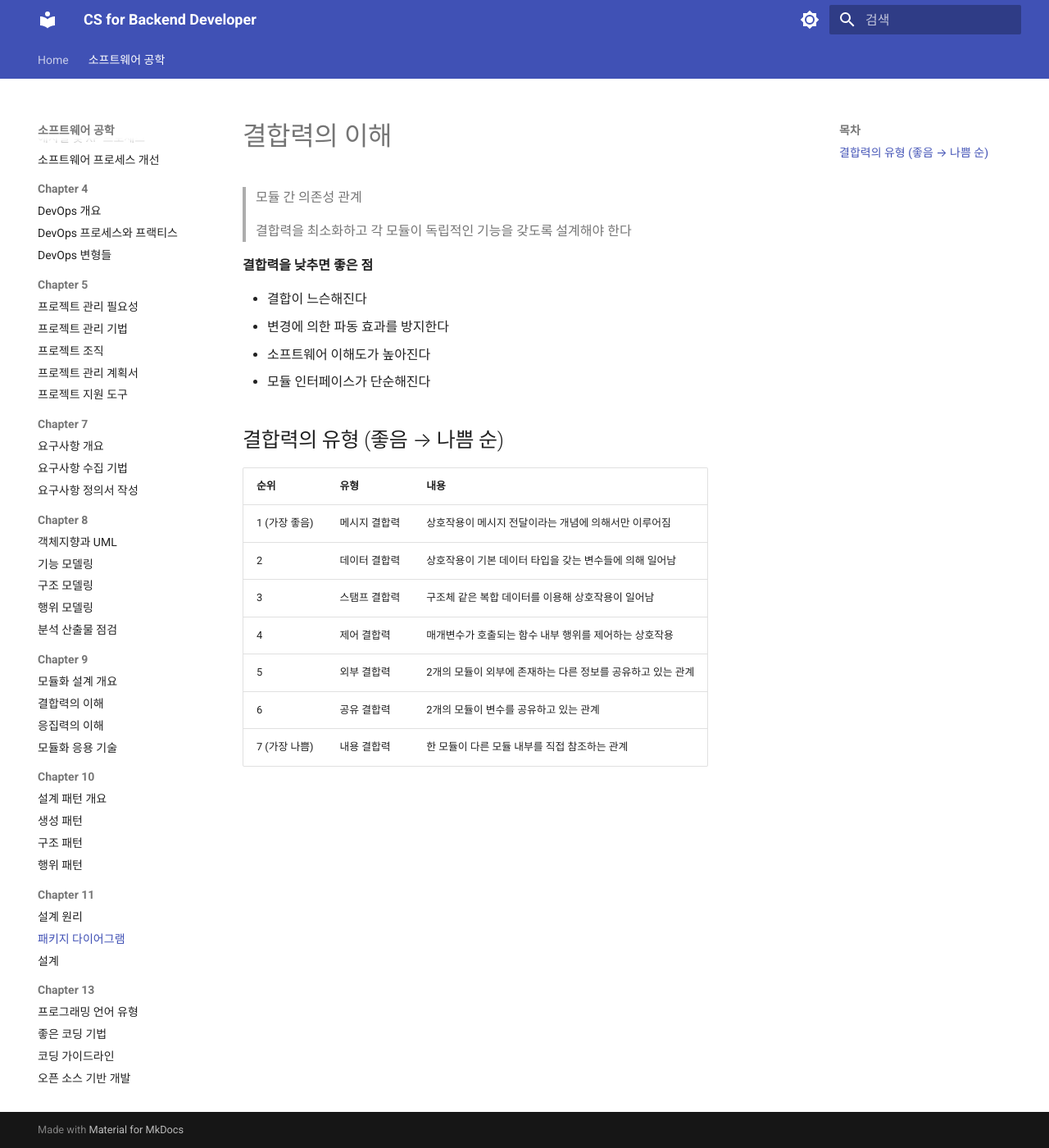
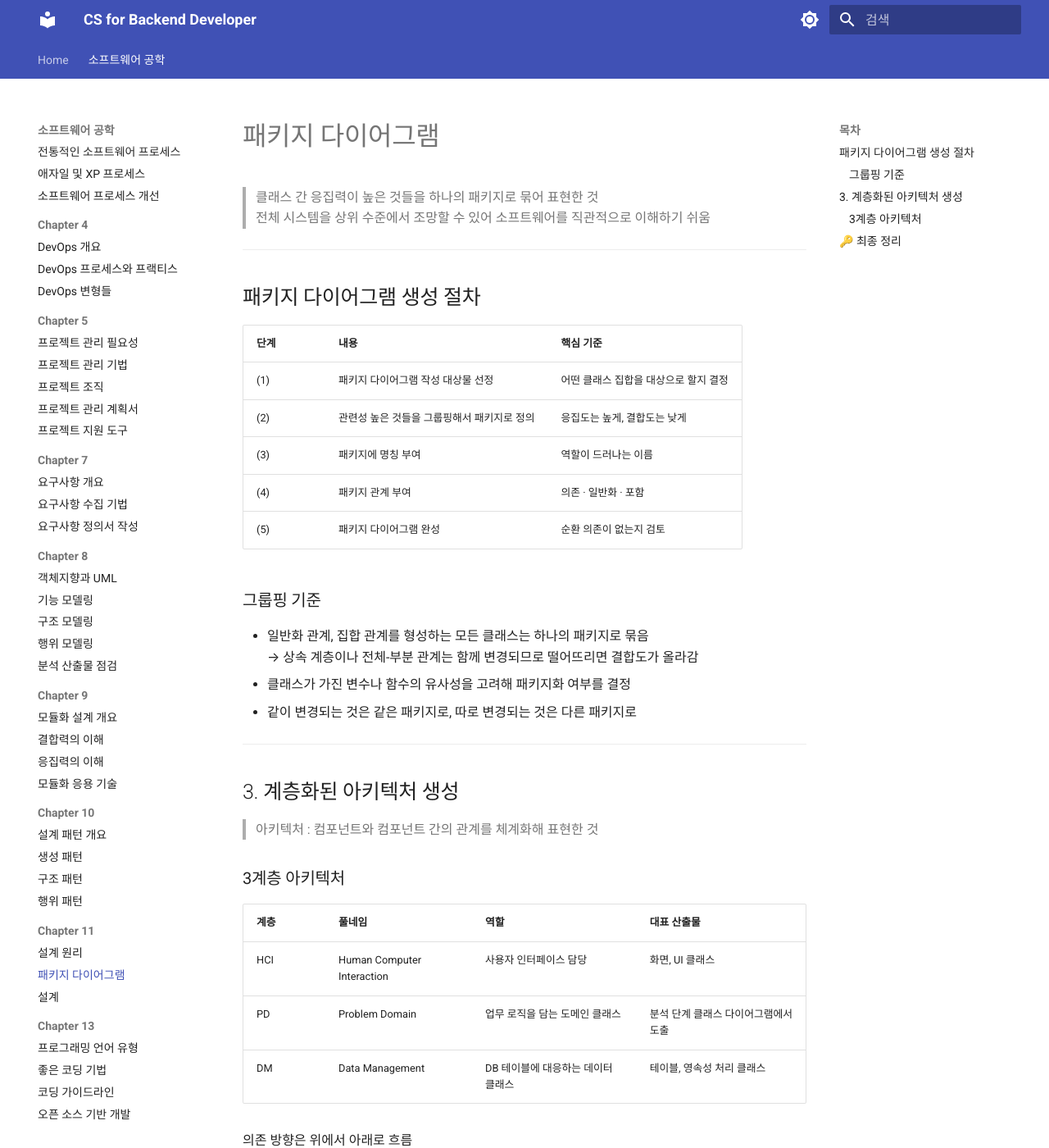
Before and after one commit to CokaNuri/CSBE, an MkDocs documentation site: the page built from docs/software-engineering/Chapter 11/02 패키지 다이어그램.md, in a window 1280 px wide and 1400 px high. Shown: the whole window at 82% size. Built offline with MkDocs 1.6.1 and Material for MkDocs 9.7.7, drawn with Linux system fonts in a browser that asks for light colours; some of the changed text lies outside the part shown.

Commit message:
02 패키지 다이어그램 정리

```diff
--- a/docs/software-engineering/Chapter 11/02 패키지 다이어그램.md
+++ b/docs/software-engineering/Chapter 11/02 패키지 다이어그램.md
@@ -1,24 +1,51 @@
-# 결합력의 이해
+# 패키지 다이어그램
 
-> 모듈 간 의존성 관계
+> 클래스 간 응집력이 높은 것들을 하나의 패키지로 묶어 표현한 것<br>
+> 전체 시스템을 상위 수준에서 조망할 수 있어 소프트웨어를 직관적으로 이해하기 쉬움
 
-> 결합력을 최소화하고 각 모듈이 독립적인 기능을 갖도록 설계해야 한다
+---
 
-**결합력을 낮추면 좋은 점**
+## 패키지 다이어그램 생성 절차
 
-- 결합이 느슨해진다
-- 변경에 의한 파동 효과를 방지한다
-- 소프트웨어 이해도가 높아진다
-- 모듈 인터페이스가 단순해진다
+| 단계 | 내용 | 핵심 기준 |
+|---|---|---|
+| (1) | 패키지 다이어그램 작성 대상물 선정 | 어떤 클래스 집합을 대상으로 할지 결정 |
+| (2) | 관련성 높은 것들을 그룹핑해서 패키지로 정의 | 응집도는 높게, 결합도는 낮게 |
+| (3) | 패키지에 명칭 부여 | 역할이 드러나는 이름 |
+| (4) | 패키지 관계 부여 | 의존 · 일반화 · 포함 |
+| (5) | 패키지 다이어그램 완성 | 순환 의존이 없는지 검토 |
 
-## 결합력의 유형 (좋음 → 나쁨 순)
+### 그룹핑 기준
 
-| 순위 | 유형 | 내용 |
-|------|------|------|
-| 1 (가장 좋음) | 메시지 결합력 | 상호작용이 메시지 전달이라는 개념에 의해서만 이루어짐 |
-| 2 | 데이터 결합력 | 상호작용이 기본 데이터 타입을 갖는 변수들에 의해 일어남 |
-| 3 | 스탬프 결합력 | 구조체 같은 복합 데이터를 이용해 상호작용이 일어남 |
-| 4 | 제어 결합력 | 매개변수가 호출되는 함수 내부 행위를 제어하는 상호작용 |
-| 5 | 외부 결합력 | 2개의 모듈이 외부에 존재하는 다른 정보를 공유하고 있는 관계 |
-| 6 | 공유 결합력 | 2개의 모듈이 변수를 공유하고 있는 관계 |
-| 7 (가장 나쁨) | 내용 결합력 | 한 모듈이 다른 모듈 내부를 직접 참조하는 관계 |
+- 일반화 관계, 집합 관계를 형성하는 모든 클래스는 하나의 패키지로 묶음<br>
+  → 상속 계층이나 전체-부분 관계는 함께 변경되므로 떨어뜨리면 결합도가 올라감
+- 클래스가 가진 변수나 함수의 유사성을 고려해 패키지화 여부를 결정
+- 같이 변경되는 것은 같은 패키지로, 따로 변경되는 것은 다른 패키지로
+
+---
+
+## 3. 계층화된 아키텍처 생성
+
+> 아키텍처 : 컴포넌트와 컴포넌트 간의 관계를 체계화해 표현한 것
+
+### 3계층 아키텍처
+
+| 계층 | 풀네임 | 역할 | 대표 산출물 |
+|---|---|---|---|
+| HCI | Human Computer Interaction | 사용자 인터페이스 담당 | 화면, UI 클래스 |
+| PD | Problem Domain | 업무 로직을 담는 도메인 클래스 | 분석 단계 클래스 다이어그램에서 도출 |
+| DM | Data Management | DB 테이블에 대응하는 데이터 클래스 | 테이블, 영속성 처리 클래스 |
+
+의존 방향은 위에서 아래로 흐름<br>
+HCI → PD → DM 순으로 참조하며, 역방향 참조는 지양
+
+---
+
+## 🔑 최종 정리
+
+그래서 응집력 높은 클래스끼리 묶어 한 단계 위에서 시스템을 보게 만든 것이 **패키지 다이어그램**
+
+그 다음 문제는 "무슨 기준으로 묶을 것인가"인데, 여기서 **성격별 분리**를 적용한 것이 **계층화 아키텍처**<br>
+화면은 HCI, 로직은 PD, 데이터는 DM 으로 나누고 의존은 위에서 아래로만 흐르게 함
+
+> **한 줄 요약:** 패키지 다이어그램은 응집력 높은 클래스를 묶어 시스템을 상위 수준에서 보게 하는 도구이며, 그 묶는 기준을 성격별로 잡은 것이 HCI · PD · DM 3계층 아키텍처다
```
